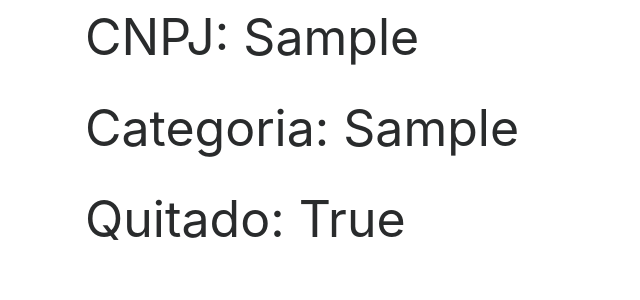
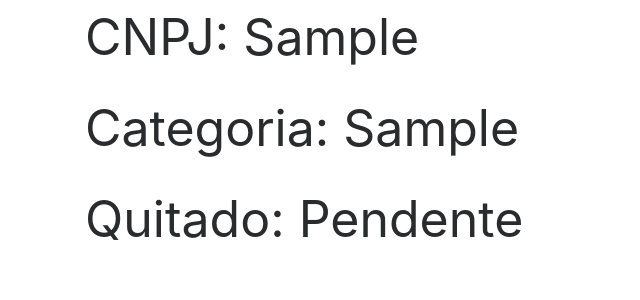
Before and after one commit to Thamires-Teixeira/atv-finecap, a Django app: page /detalhe/1/ in a window 1280 px wide. Shown: the part 297-597 px from the top of the page, without its empty margins (0-640 px from the left). Run offline with Django 4.2, Linux system fonts and the light colour scheme; tables that the repository leaves empty hold one stand-in row (values such as "Sample post").

Commit message:
atualização

```diff
--- a/reserva/templates/reserva/detalhes.html
+++ b/reserva/templates/reserva/detalhes.html
@@ -15,7 +15,9 @@
                 <p> Empresa: {{ detalhes.nome_empresa }} </p>
                 <p> CNPJ: {{ detalhes.cnpj }} </p>
                 <p> Categoria: {{ detalhes.categoria_empresa }} </p>
-                <p> Quitado: {{ detalhes.quitado }} </p>
+                <p> Quitado: {% if reserva.quitado == True %} Quitado {% else %} Pendente {% endif %}</p>
+
+
             </div>
         </div>
     </div>
```
